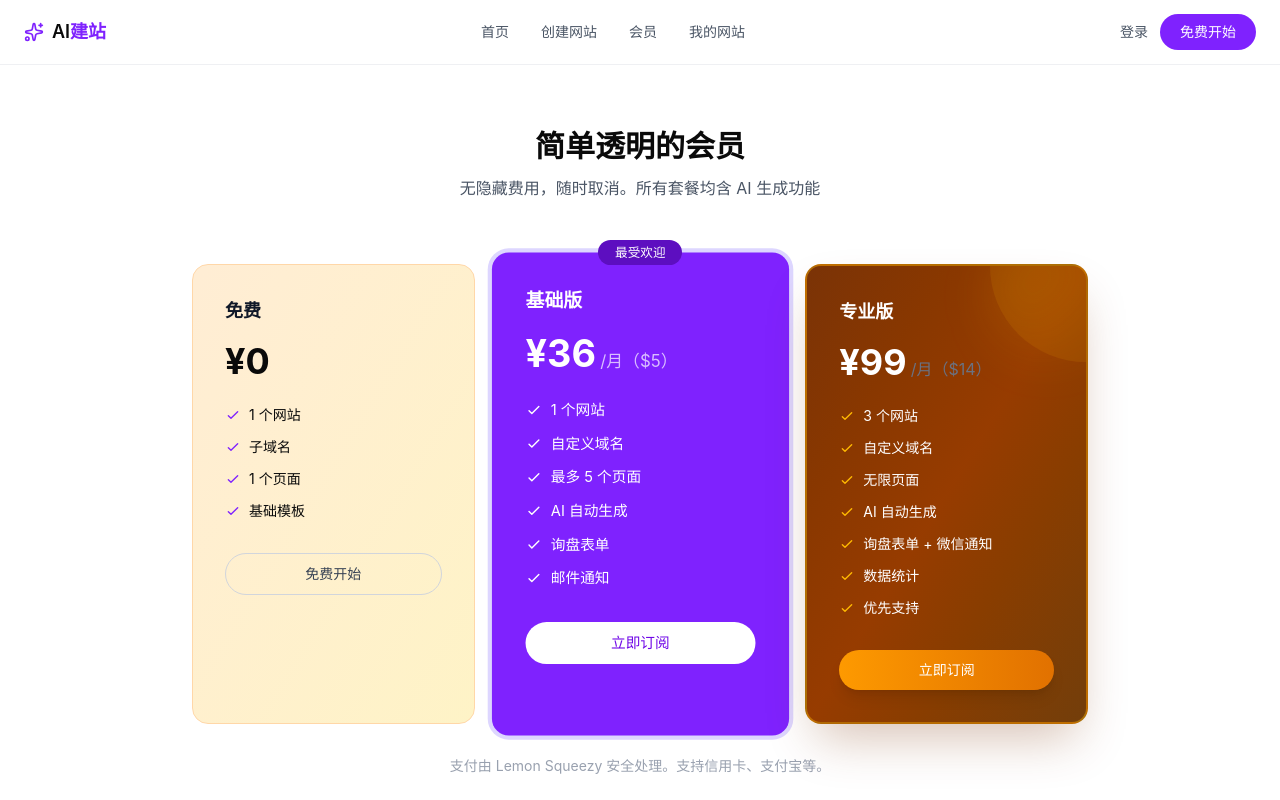
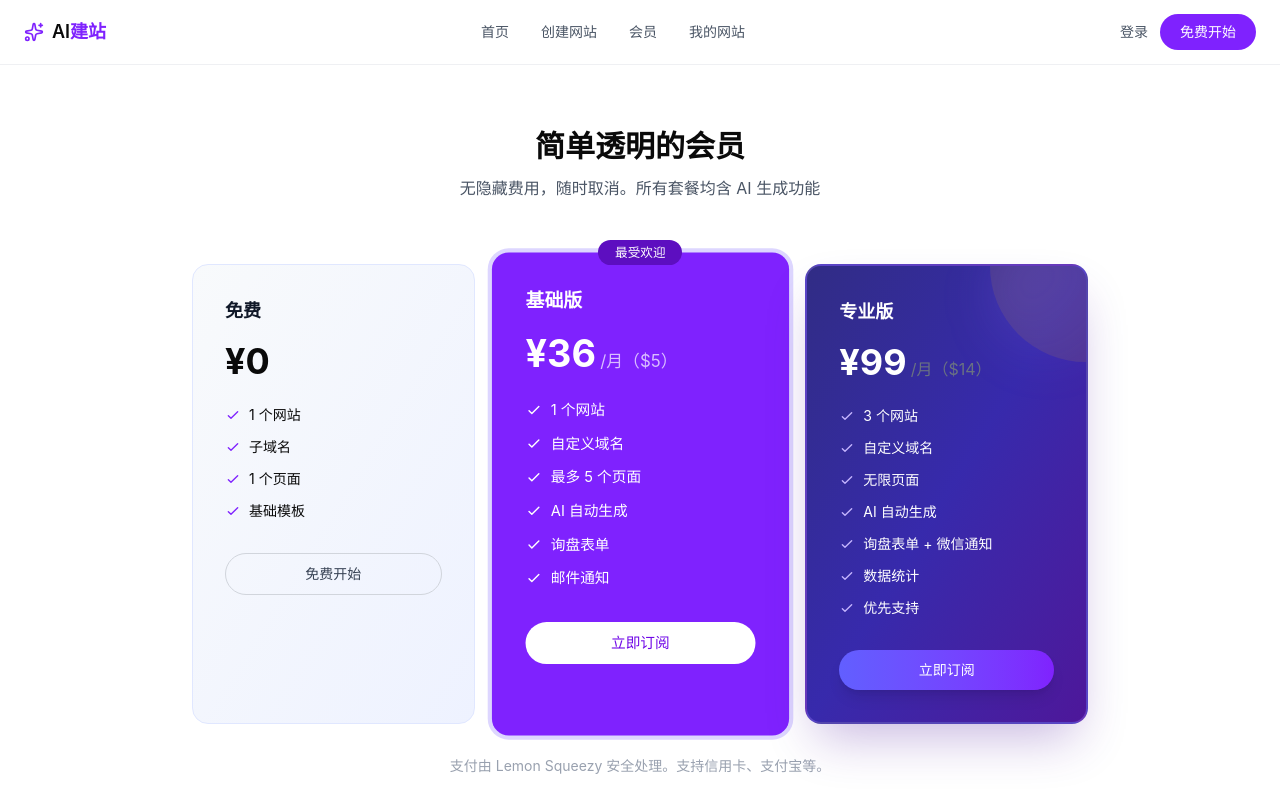
Before and after one commit to dengxiahei3-ux/ai-builder, a Next.js app: page /pricing in a window 1280 px wide. Shown: the top 800 px of the page. Built offline with nearby package versions, Linux system fonts and the light colour scheme; no server answers.

Commit message:
fix: harmonious pricing colors

```diff
--- a/src/app/pricing/page.tsx
+++ b/src/app/pricing/page.tsx
@@ -61,13 +61,13 @@ export default function PricingPage() {
               plan.popular
                 ? "bg-violet-600 text-white ring-4 ring-violet-200 scale-105 relative"
                 : plan.premium
-                ? "bg-gradient-to-br from-amber-900 via-amber-800 to-yellow-900 text-white border-2 border-amber-400/40 shadow-2xl shadow-amber-900/30 relative overflow-hidden"
-                : "bg-gradient-to-br from-orange-100 to-amber-100 border border-orange-200"
+                ? "bg-gradient-to-br from-indigo-900 via-indigo-800 to-violet-900 text-white border-2 border-violet-400/30 shadow-2xl shadow-violet-900/30 relative overflow-hidden"
+                : "bg-gradient-to-br from-slate-50 to-indigo-50 border border-indigo-100"
             }`}
           >
             {plan.premium && <div className="absolute top-0 right-0 w-24 h-24 bg-amber-400/10 rounded-bl-full" />}
             {plan.premium && (
-              <div className="absolute -top-8 -right-8 w-32 h-32 bg-gradient-to-br from-amber-400/20 to-transparent rounded-full blur-xl" />
+              <div className="absolute -top-8 -right-8 w-32 h-32 bg-gradient-to-br from-violet-400/20 to-transparent rounded-full blur-xl" />
             )}
             {plan.popular && (
               <div className="absolute -top-3 left-1/2 -translate-x-1/2 inline-flex rounded-full bg-violet-800 px-4 py-1 text-xs font-medium text-white">
@@ -86,7 +86,7 @@ export default function PricingPage() {
               {plan.features.map((f) => (
                 <li key={f} className="flex items-start gap-2 text-sm">
                   <svg
-                    className={`h-4 w-4 mt-0.5 flex-shrink-0 ${plan.popular ? "text-white" : plan.premium ? "text-amber-400" : "text-violet-600"}`}
+                    className={`h-4 w-4 mt-0.5 flex-shrink-0 ${plan.popular ? "text-white" : plan.premium ? "text-violet-300" : "text-violet-600"}`}
                     fill="none" viewBox="0 0 24 24" stroke="currentColor"
                   >
                     <path strokeLinecap="round" strokeLinejoin="round" strokeWidth={2} d="M5 13l4 4L19 7" />
@@ -110,7 +110,7 @@ export default function PricingPage() {
                   plan.popular
                     ? "bg-white text-violet-700 hover:bg-gray-100"
                     : plan.premium
-                    ? "bg-gradient-to-r from-amber-500 to-amber-600 text-white hover:from-amber-600 hover:to-amber-700 shadow-lg"
+                    ? "bg-gradient-to-r from-indigo-500 to-violet-600 text-white hover:from-indigo-600 hover:to-violet-700 shadow-lg"
                     : "border border-gray-300 text-gray-700 hover:bg-gray-50"
                 }`}
               >
```
